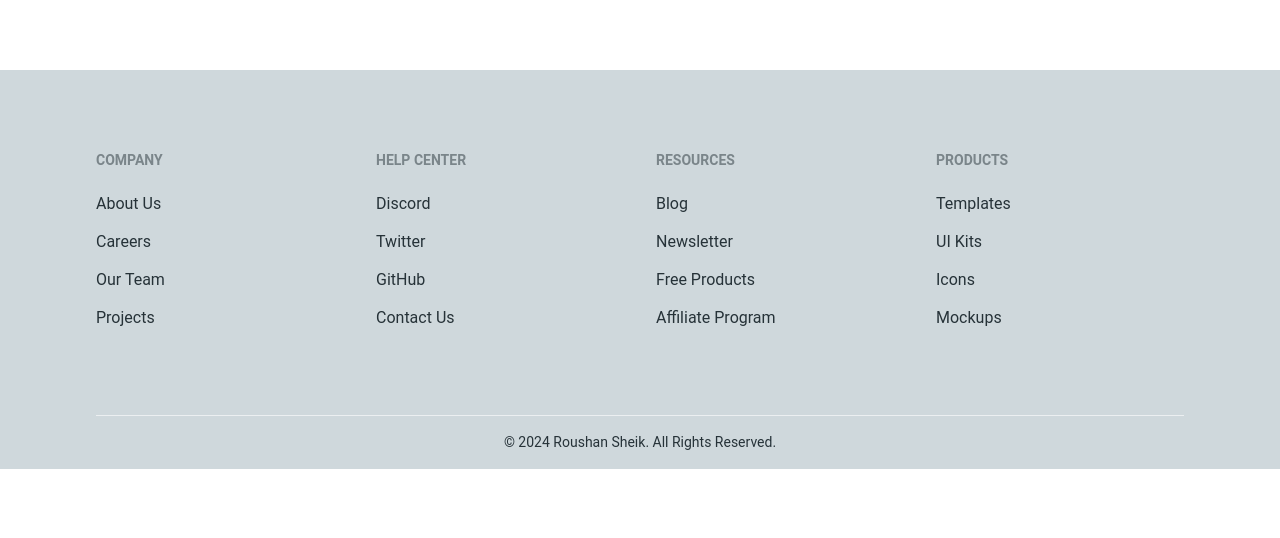
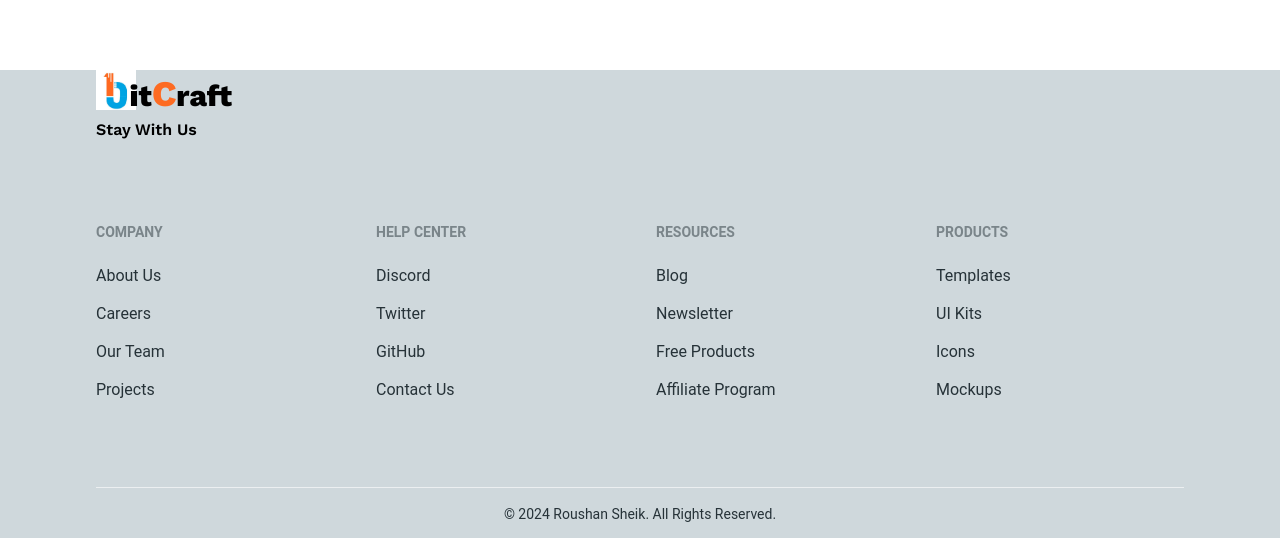
Before and after one commit to roushan-sheik/bit-craft-frontend, a React (Vite) app: page / in a window 1280 px wide. Shown: the part 1280-1818 px from the top of the page. Before the commit the page ends 1749 px from the top, so only its background shows below. Built offline with nearby package versions, Linux system fonts and the light colour scheme; no server answers.

Commit message:
meaningful footer added

```diff
--- /dev/null
+++ b/src/components/logo/Logo.jsx
@@ -0,0 +1,14 @@
+import React from "react";
+
+const Logo = () => {
+  return (
+    <div className="flex cursor-pointer lg:basis-[25%] mb-2 items-center relative">
+      <img className="lg:h-10 h-8" src="./bitcraft.jpeg" alt="BitCraft" />
+      <p className="lg:text-3xl text-2xl absolute lg:left-[2.10rem] left-[1.70rem] font-extrabold mt-2">
+        it<span className="lg:text-4xl text-3xl text_brand_sec">C</span>raft
+      </p>
+    </div>
+  );
+};
+
+export default Logo;
--- a/src/components/shared/footer/Footer.jsx
+++ b/src/components/shared/footer/Footer.jsx
@@ -1,12 +1,17 @@
 import { Typography } from "@material-tailwind/react";
 import { SITEMAP } from "../../../constants/footer";
+import Logo from "../../logo/Logo";
 const currentYear = new Date().getFullYear();
 
 function Footer() {
   return (
     <div className=" bg-blue-gray-100">
       <footer className="relative w-[90%] mx-auto  mt-32">
-        <div className="mx-auto w-full max-w-7xl px-8">
+        <div className="mx-auto w-full  max-w-7xl px-8">
+          <div className="">
+            <Logo />
+            <h2 className="font-semibold">Stay With Us</h2>
+          </div>
           <div className="mx-auto grid w-full grid-cols-1 gap-8 lg:py-20 py-10 md:grid-cols-2 lg:grid-cols-4">
             {SITEMAP.map(({ title, links }, key) => (
               <div key={key} className="w-full">
--- a/src/components/shared/header/Header.jsx
+++ b/src/components/shared/header/Header.jsx
@@ -3,6 +3,7 @@ import { MdOutlineCancelPresentation } from "react-icons/md";
 import { Link } from "react-router-dom";
 import useUserContext from "../../../hooks/useUserContext";
 import Btn from "../../button/Btn";
+import Logo from "../../logo/Logo";
 import DesktopNav from "../../nav/desktop/DesktopNav";
 import Badge from "../../profile/badge/Badge";
 import UserInfo from "../../profile/userInfo/UserInfo";
@@ -19,12 +20,7 @@ const Header = () => {
     <div className=" flex justify-between  flex-grow-1 border shadow-sm py-3 lg:px-6 px-2">
       {/* left side main logo  */}
       <Link to={"/"}>
-        <div className="flex cursor-pointer lg:basis-[25%] mb-2 items-center relative">
-          <img className="lg:h-10 h-8" src="./bitcraft.jpeg" alt="BitCraft" />
-          <p className="lg:text-3xl text-2xl absolute lg:left-[2.10rem] left-[1.70rem] font-extrabold mt-2">
-            it<span className="lg:text-4xl text-3xl text_brand_sec">C</span>raft
-          </p>
-        </div>
+        <Logo />
       </Link>
       {/*middle position routes  */}
       <div className="lg:basis-[50%] flex items-center">
--- a/src/components/trendingProducts/TrendingProducts.jsx
+++ b/src/components/trendingProducts/TrendingProducts.jsx
@@ -1,6 +1,8 @@
 import { useQuery } from "@tanstack/react-query";
 import React from "react";
+import { Link } from "react-router-dom";
 import useAxiosCommon from "../../hooks/useAxiosCommon";
+import Btn from "../button/Btn";
 import MySpinner from "../loadingSpinner/Spinner";
 import Title from "../title/Title";
 import TProduct from "./TProduct";
@@ -29,6 +31,11 @@ const TrendingProducts = () => {
           <TProduct key={product._id} product={product} />
         ))}
       </div>
+      <div className="flex justify-center my-10">
+        <Link to={"/products"}>
+          <Btn>Show All Products</Btn>
+        </Link>
+      </div>
     </div>
   );
 };
```
